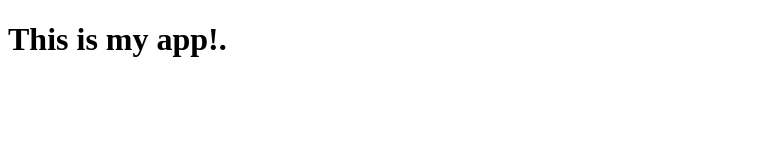
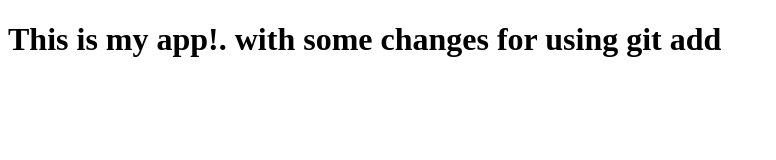
Before and after one commit to rinZee/Learning-github, a plain HTML site: page index.html in a window 1280 px wide. Shown: the whole page, without its empty margins (0-776 px from the left). Drawn offline with Linux system fonts and the light colour scheme.

Commit message:
commit after adding

```diff
--- a/app.js
+++ b/app.js
@@ -1 +1 @@
-console.log("saved");
+console.log("first using git add");
--- a/index.html
+++ b/index.html
@@ -7,6 +7,6 @@
     <title>My app</title>
   </head>
   <body>
-    <h1>This is my app!.</h1>
+    <h1>This is my app!. with some changes for using git add</h1>
   </body>
 </html>
```
Also changed, not shown: log.txt.
